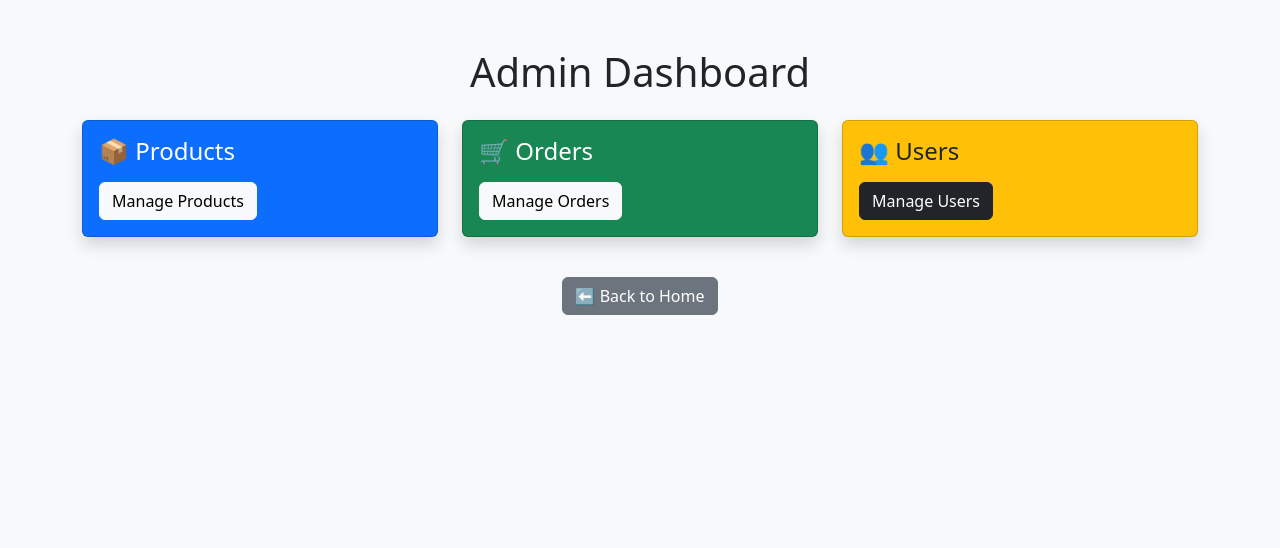
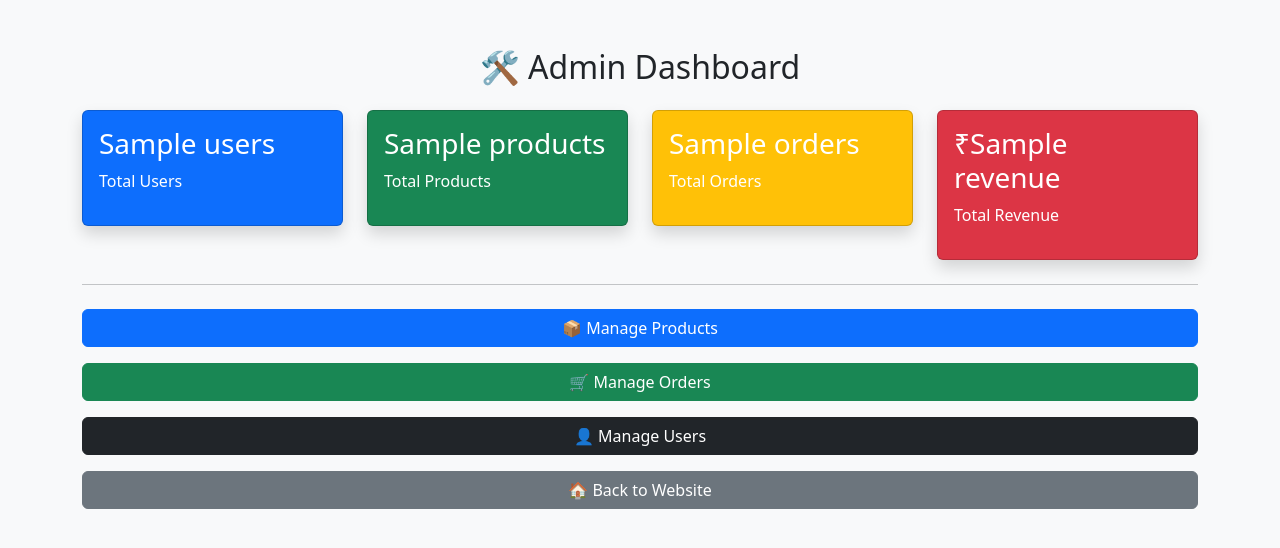
Before and after one commit to AmitBuilds79/EliteMart, a Flask app: template templates/admin_dashboard.html in a window 1280 px wide. Shown: the top 548 px of the page. Run offline with Flask 3, Linux system fonts and the light colour scheme; the template is opened without the code that fills it: most values are stand-ins (such as "Sample title", 1, 10 or a date in 2020).

```diff
--- a/Aiven-MySQL.session.sql
+++ b/Aiven-MySQL.session.sql
@@ -1,5 +1,5 @@
-DESCRIBE reviews;
-ALTER TABLE orders
-ADD COLUMN status VARCHAR(20) NOT NULL DEFAULT 'Pending';
 
-DESCRIBE orders;
+
+SELECT id, status
+FROM orders
+ORDER BY id DESC;
--- a/app.py
+++ b/app.py
@@ -547,7 +547,32 @@ def order_details(order_id):
 
 @app.route("/admin")
 def admin_dashboard():
-    return render_template("admin_dashboard.html")
+
+    conn = get_db_connection()
+    cursor = conn.cursor()
+
+    cursor.execute("SELECT COUNT(*) FROM users")
+    users = cursor.fetchone()[0]
+
+    cursor.execute("SELECT COUNT(*) FROM products")
+    products = cursor.fetchone()[0]
+
+    cursor.execute("SELECT COUNT(*) FROM orders")
+    orders = cursor.fetchone()[0]
+
+    cursor.execute("SELECT SUM(total_amount) FROM orders")
+    revenue = cursor.fetchone()[0] or 0
+
+    cursor.close()
+    conn.close()
+
+    return render_template(
+        "admin_dashboard.html",
+        users=users,
+        products=products,
+        orders=orders,
+        revenue=revenue
+    )
 
 @app.route("/admin/products")
 def admin_products():
--- a/templates/admin_dashboard.html
+++ b/templates/admin_dashboard.html
@@ -10,49 +10,68 @@
 
 <div class="container mt-5">
 
-    <h1 class="text-center mb-4">Admin Dashboard</h1>
+<h2 class="text-center mb-4">🛠 Admin Dashboard</h2>
 
 <div class="row">
 
-        <div class="col-md-4 mb-3">
-            <div class="card bg-primary text-white shadow">
+<div class="col-md-3">
+<div class="card text-white bg-primary shadow">
 <div class="card-body">
-                    <h4>📦 Products</h4>
-                    <a href="/admin/products" class="btn btn-light mt-2">
-                        Manage Products
-                    </a>
+<h3>{{ users }}</h3>
+<p>Total Users</p>
 </div>
 </div>
 </div>
 
-        <div class="col-md-4 mb-3">
-            <div class="card bg-success text-white shadow">
+<div class="col-md-3">
+<div class="card text-white bg-success shadow">
 <div class="card-body">
-                    <h4>🛒 Orders</h4>
-                    <a href="/admin/orders" class="btn btn-light mt-2">
-                        Manage Orders
-                    </a>
+<h3>{{ products }}</h3>
+<p>Total Products</p>
 </div>
 </div>
 </div>
 
-        <div class="col-md-4 mb-3">
-            <div class="card bg-warning shadow">
+<div class="col-md-3">
+<div class="card text-white bg-warning shadow">
 <div class="card-body">
-                    <h4>👥 Users</h4>
-                    <a href="/admin/users" class="btn btn-dark mt-2">
-                        Manage Users
-                    </a>
+<h3>{{ orders }}</h3>
+<p>Total Orders</p>
+</div>
+</div>
+</div>
+
+<div class="col-md-3">
+<div class="card text-white bg-danger shadow">
+<div class="card-body">
+<h3>₹{{ revenue }}</h3>
+<p>Total Revenue</p>
 </div>
 </div>
 </div>
 
 </div>
 
-    <div class="text-center mt-4">
-        <a href="/home" class="btn btn-secondary">
-            ⬅ Back to Home
+<hr class="my-4">
+
+<div class="d-grid gap-3">
+
+<a href="/admin/products" class="btn btn-primary">
+📦 Manage Products
 </a>
+
+<a href="/admin/orders" class="btn btn-success">
+🛒 Manage Orders
+</a>
+
+<a href="/admin/users" class="btn btn-dark">
+👤 Manage Users
+</a>
+
+<a href="/" class="btn btn-secondary">
+🏠 Back to Website
+</a>
+
 </div>
 
 </div>
```
Lines whose indentation alone changed are shown as unchanged.
